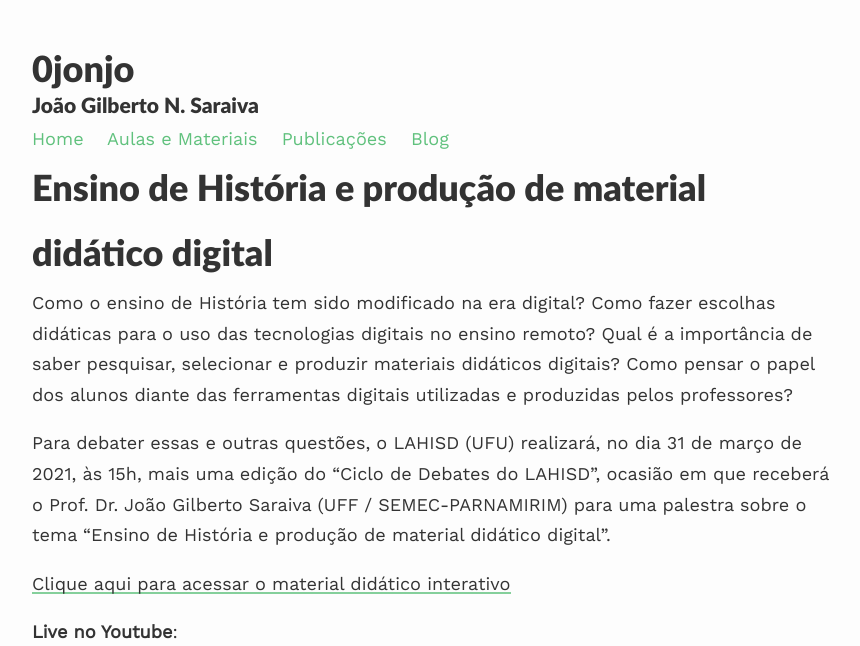
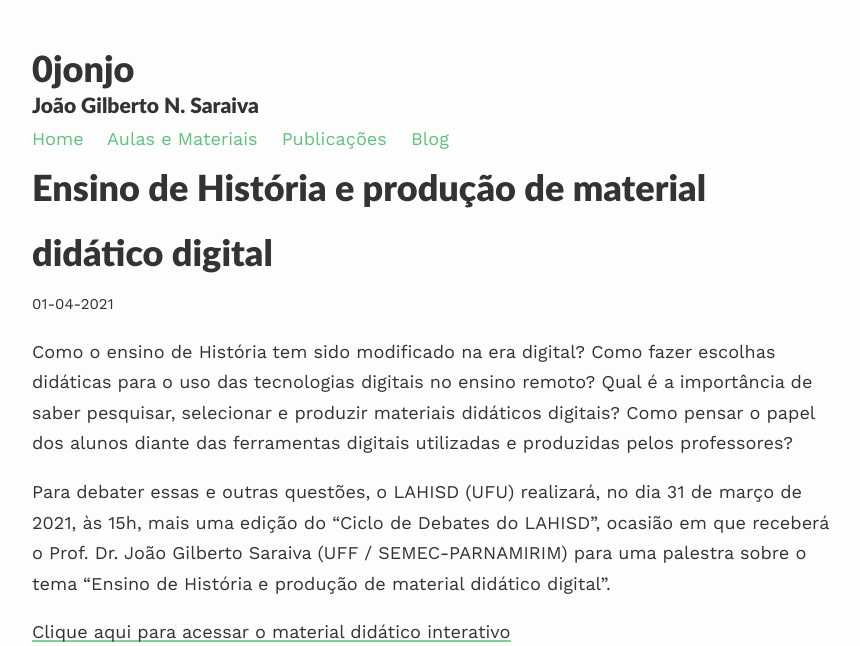
Before and after one commit to 0jonjo/0jonjo.github.io, a Jekyll site: the page built from _posts/2021-04-01-live-material-didatico.md, in a window 1280 px wide, cut to the strip 0-646 px from the top of the page. Shown: the whole strip, without its empty margins (208-1068 px from the left). Built offline with Jekyll 4.4.1, drawn with Linux system fonts in a browser that asks for light colours; nearby versions of some CDN libraries.

Commit message:
update date style on post to XX-XX-XXXX 2

```diff
--- a/_layouts/post.html
+++ b/_layouts/post.html
@@ -1,8 +1,8 @@
 ---
 layout: default
 ---
-<h4 class="post-headline">{{ page.title }}</h4>
-<p class="meta"><small>{{ post.date | date: '%d-%m-%Y' }}</small></p>
+<h4 class="post-headline">{{page.title}}</h4>
+<p class="meta"><small>{{page.date | date: '%d-%m-%Y'}}</small></p>
 
 {{content}}
 
```
